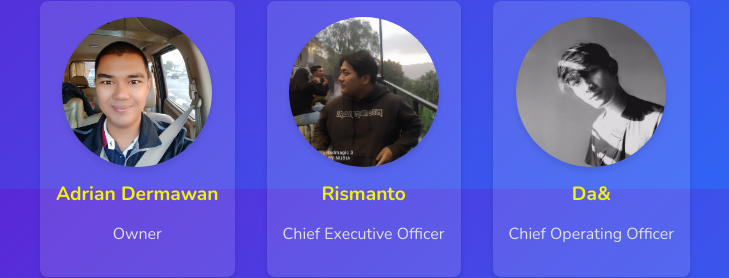
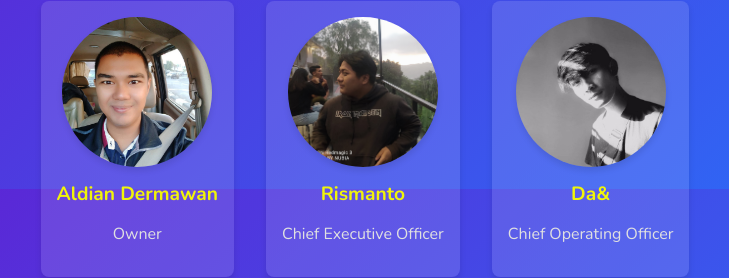
Before and after one commit to MrBroowc/Shaquille-Game-House, a plain HTML site: page index.html in a window 1280 px wide. Shown: the part 2211-2489 px from the top of the page, 275-1004 px from the left. Drawn offline with nearby package versions, Linux system fonts and the light colour scheme.

Commit message:
Update index.html

```diff
--- a/index.html
+++ b/index.html
@@ -98,8 +98,8 @@
             <h2>Team</h2>
             <div class="team-grid">
                 <div class="team-member">
-                    <img src="asset/Aldian.jpg" alt="Adrian Dermawan" loading="lazy">
-                    <h3>Adrian Dermawan</h3>
+                    <img src="asset/Aldian.jpg" alt="Aldian Dermawan" loading="lazy">
+                    <h3>Aldian Dermawan</h3>
                     <p>Owner</p>
                 </div>
                 <div class="team-member">
```
